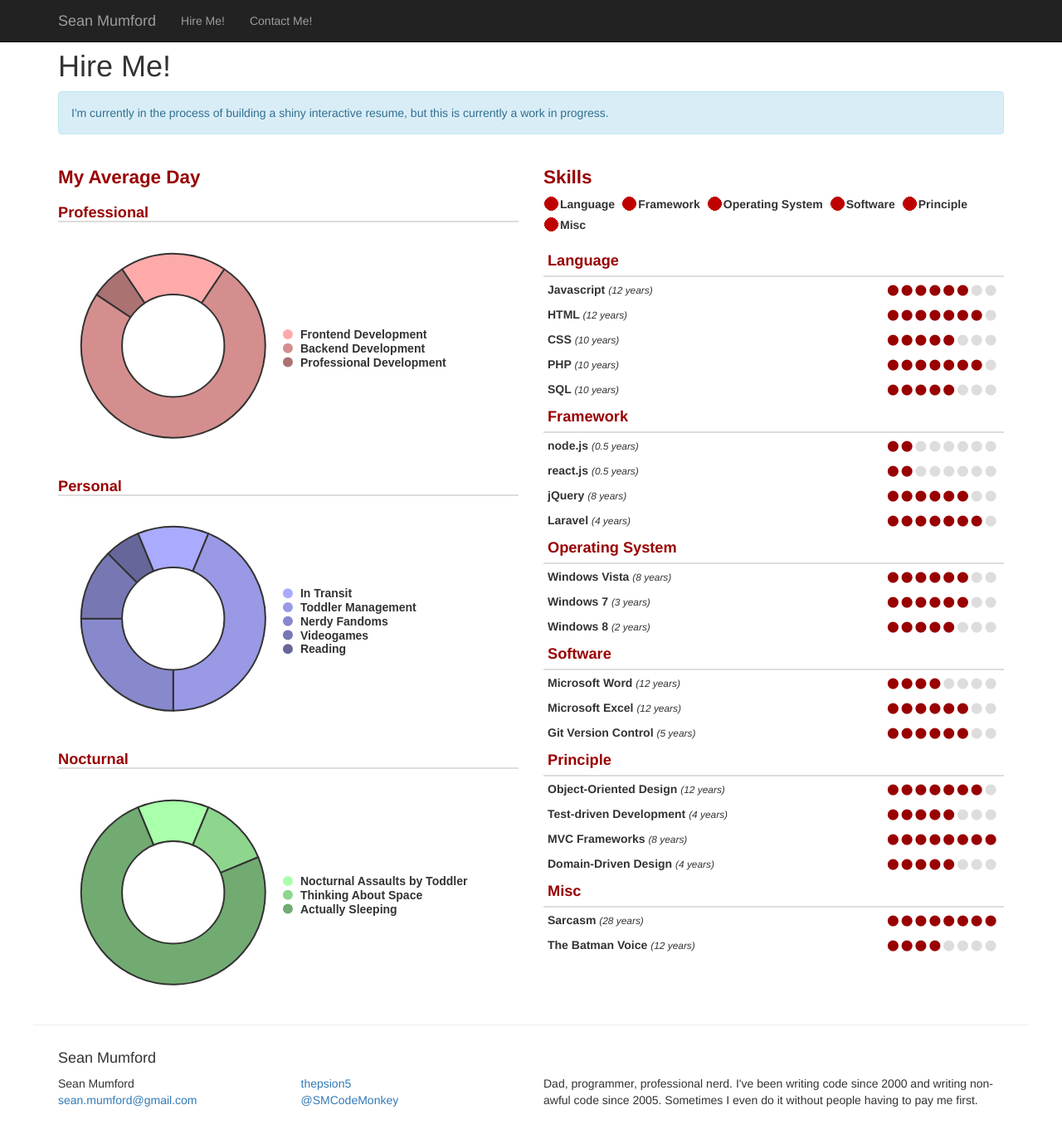
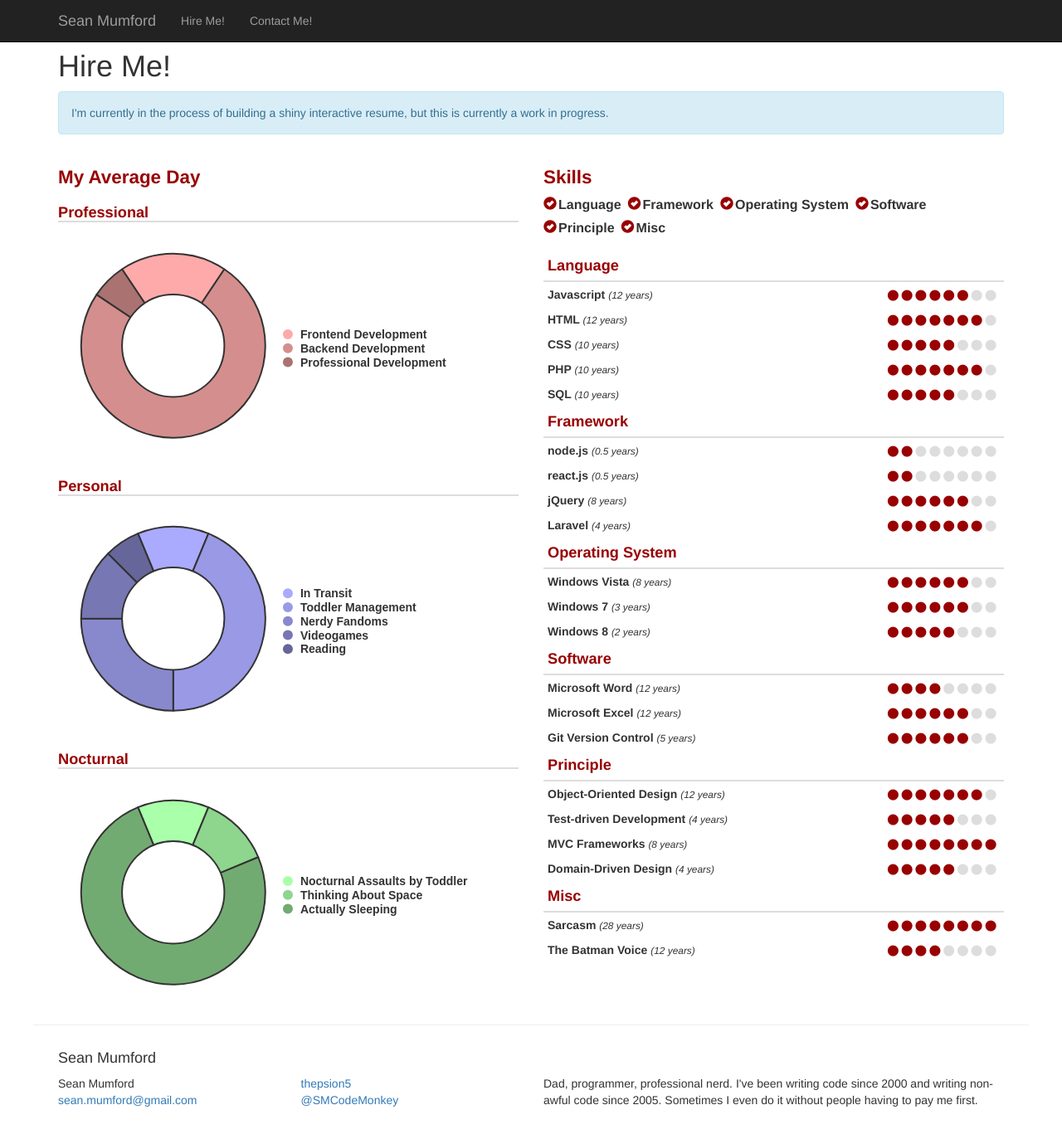
Before and after one commit to thepsion5/thepsion5.github.io, a Jekyll site: the page built from resume/index.html, in a window 1280 px wide and 1386 px high. Shown: the top 1373 px of the window at 83% size. Built offline with Jekyll 4.4.1, drawn with Linux system fonts in a browser that asks for light colours.

Commit message:
Replaced terrible placeholder sprites on skillset toggles with something less horrible

```diff
--- a/_js/components/SkillsTable.js
+++ b/_js/components/SkillsTable.js
@@ -63,7 +63,9 @@ class SkillsTable extends React.Component
             controls.push(
                 <span className={ 'category-toggle ' + (isVisible ? 'enabled' : 'disabled')}>
                     <input name="categories" type="checkbox" id={ 'category-toggle-'+category} checked={ isVisible ? 'checked' : '' } value={category} />
-                    <label htmlFor={ 'category-toggle-'+category }>{category}</label>
+                    <label htmlFor={ 'category-toggle-'+category }>
+                        <span className="glyphicon glyphicon-ok-sign"> </span>{category}
+                    </label>
                 </span>
             );
         });
--- a/css/main.css
+++ b/css/main.css
@@ -21,6 +21,7 @@ body {
 }
 
 #resume-skills-control .category-toggle {
+    font-size: 16px;
     margin-right: 8px;
 }
 
@@ -28,17 +29,17 @@ body {
     display:none;
 }
 
-/* TODO: Replace with non-terrible sprites */
 #resume-skills-control .category-toggle label {
-    background: url('../img/category-toggle-sprites.png') bottom left no-repeat;
     cursor: pointer;
-    height: 20px;
-    padding-left: 20px;
-    vertical-align: middle;
 }
 
-#resume-skills-control .category-toggle.enabled label {
-    background: url('../img/category-toggle-sprites.png') top left no-repeat;
+#resume-skills-control .category-toggle .glyphicon {
+    color: #900;
+    padding-right: 2px;
+}
+
+#resume-skills-control .category-toggle.disabled .glyphicon {
+    color: #ddd;
 }
 
 #resume-skills th, #resume-skills td {
--- a/js/bundle.js
+++ b/js/bundle.js
@@ -403,6 +403,11 @@ var SkillsTable = (function (_React$Component) {
                     React.createElement(
                         "label",
                         { htmlFor: 'category-toggle-' + category },
+                        React.createElement(
+                            "span",
+                            { className: "glyphicon glyphicon-ok-sign" },
+                            " "
+                        ),
                         category
                     )
                 ));
```
Also changed, not shown: img/category-toggle-sprites.png (deleted).
